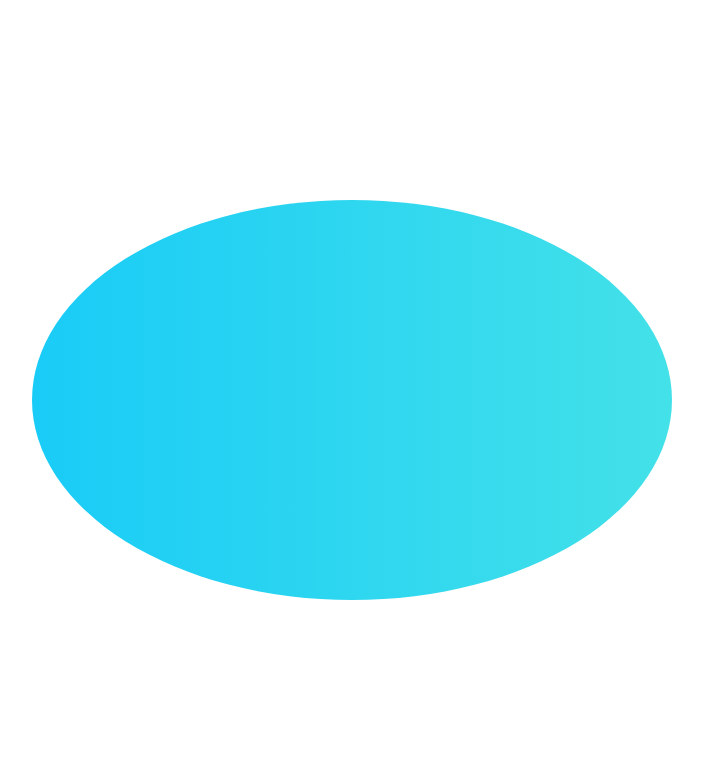
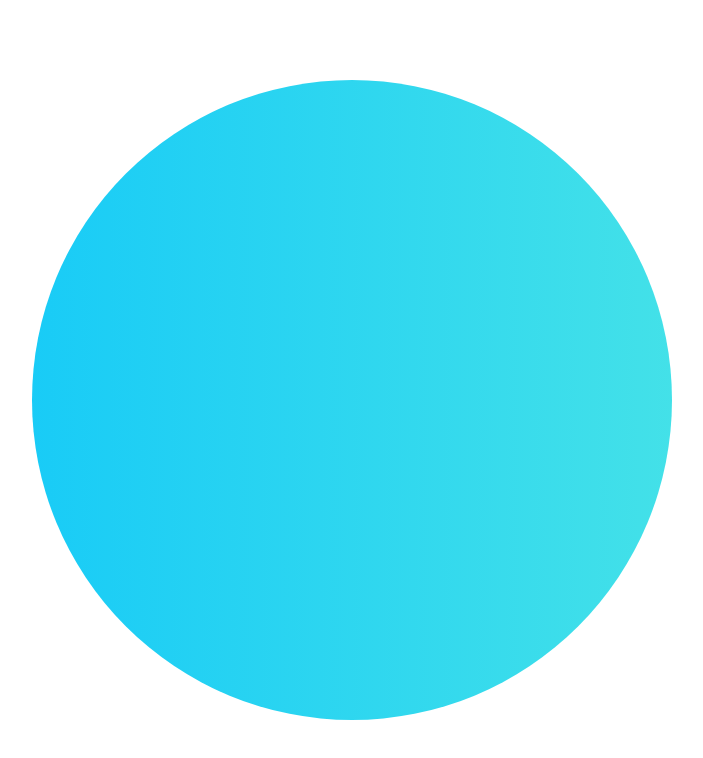
Before and after one commit to kainbryanjones/kainbryanjones, a React (Create React App) app: page / in a window 1280 px wide. Shown: the top 758 px of the page, without its empty margins (288-991 px from the left). Built offline with nearby package versions, Linux system fonts and the light colour scheme.

Commit message:
Update App.js

```diff
--- a/src/App.js
+++ b/src/App.js
@@ -30,9 +30,9 @@ function App() {
           style={{
             width: "50vw",
             height: "50vw",
-            maxWidth: "50%",
-            maxHeight: "50%",
-            borderRadius: "50%",
+            maxWidth: "50vw",
+            maxHeight: "50vw",
+            borderRadius: "100%",
             background: `linear-gradient(270deg, ${startColor}, #7fffd4, ${startColor})`,
             backgroundSize: "600% 600%",
             animation: "gradientAnimation 10s ease infinite"
```
